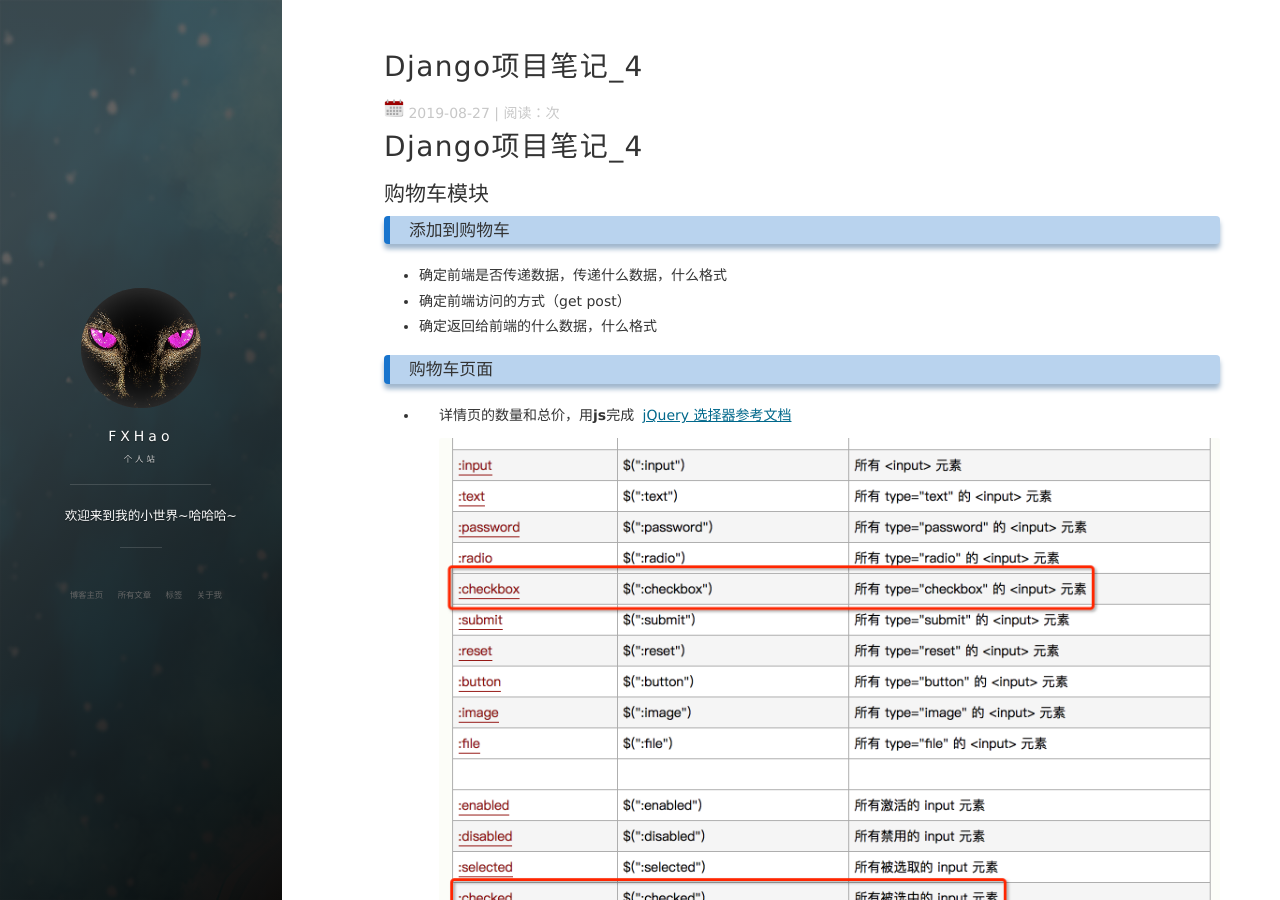
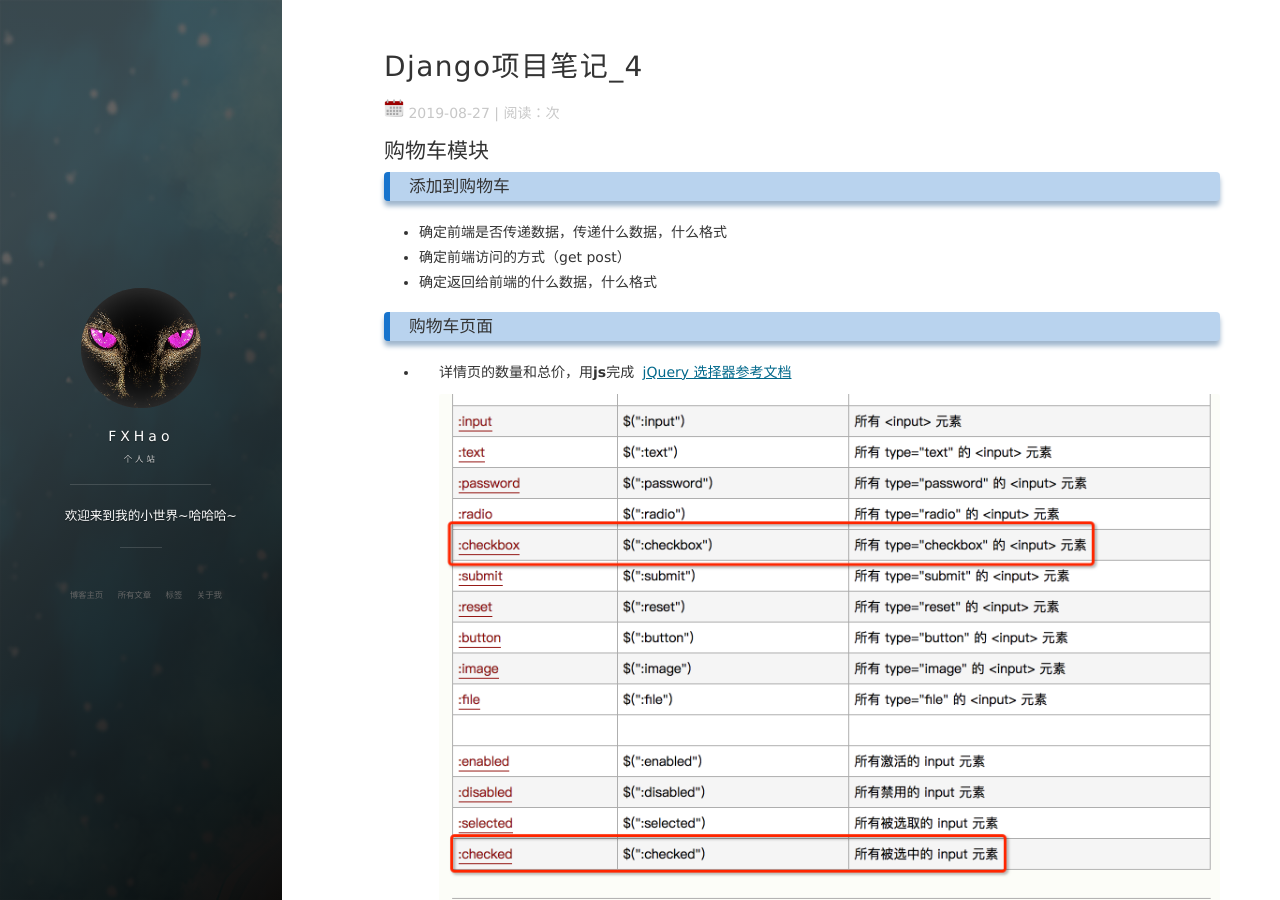
Before and after one commit to FXHao/FXHao.github.io, a Jekyll site: the page built from _posts/2019-08-27-Django项目笔记_4.md, in a window 1280 px wide and 900 px high. Built offline with Jekyll 4.4.1, drawn with Linux system fonts in a browser that asks for light colours; nearby versions of some CDN libraries; comment, search, counter and statistics services are not loaded.

Commit message:
Update 2019-08-27-Django项目笔记_4.md

```diff
--- a/_posts/2019-08-27-Django项目笔记_4.md
+++ b/_posts/2019-08-27-Django项目笔记_4.md
@@ -6,7 +6,7 @@
 tag: Django项目
 ---
 
-# Django项目笔记_4
+
 
 ## 购物车模块
 
```
